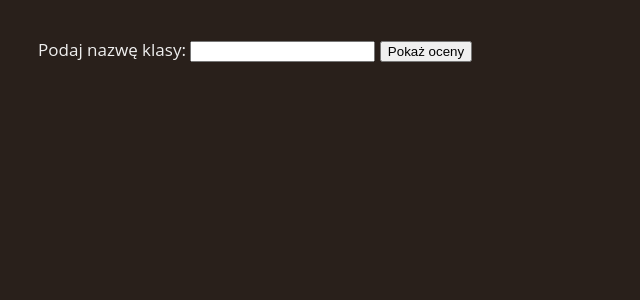
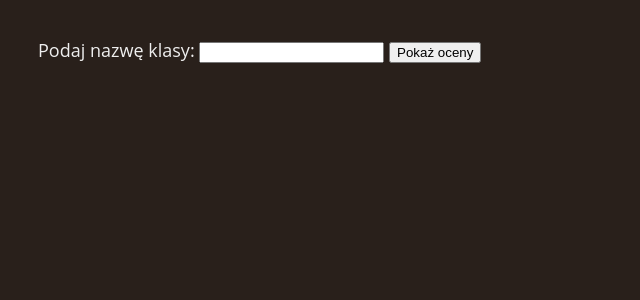
Before and after one commit to MichalZal/My-websites, a PHP site: page / in a window 1280 px wide. Shown: the top 300 px of the page, without its empty margins (0-640 px from the left). Run offline with PHP 8.4, Linux system fonts and the light colour scheme.

Commit message:
Update styles.css

```diff
--- a/My other websites/Php website/styles.css
+++ b/My other websites/Php website/styles.css
@@ -4,7 +4,7 @@ body
     background-color: #29201b;
     color: #efefef;
     font-family:'Open Sans', sans-serif;
-    font-size: 17px;
+    font-size: 18px;
 }
 
 form
```
